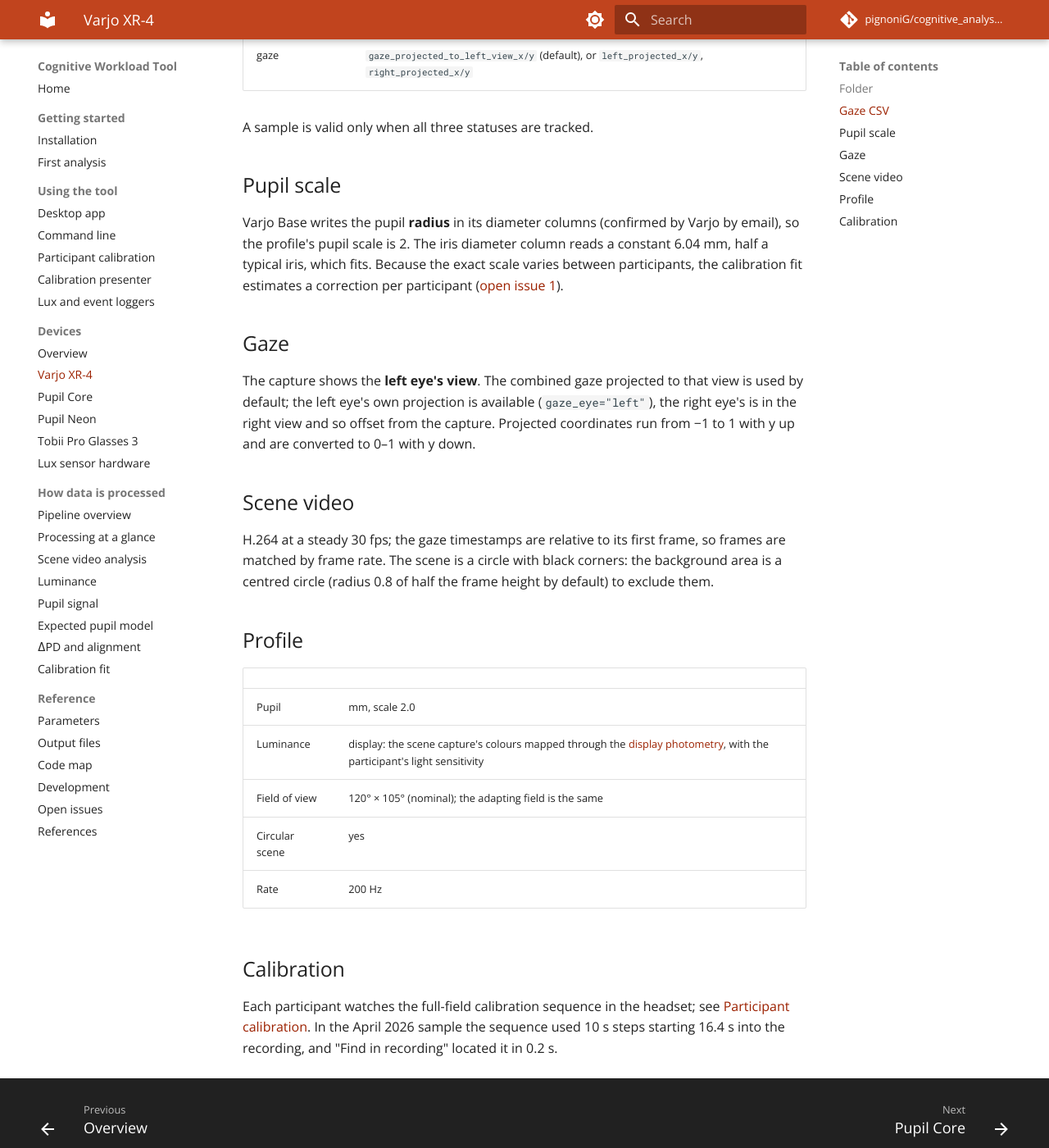
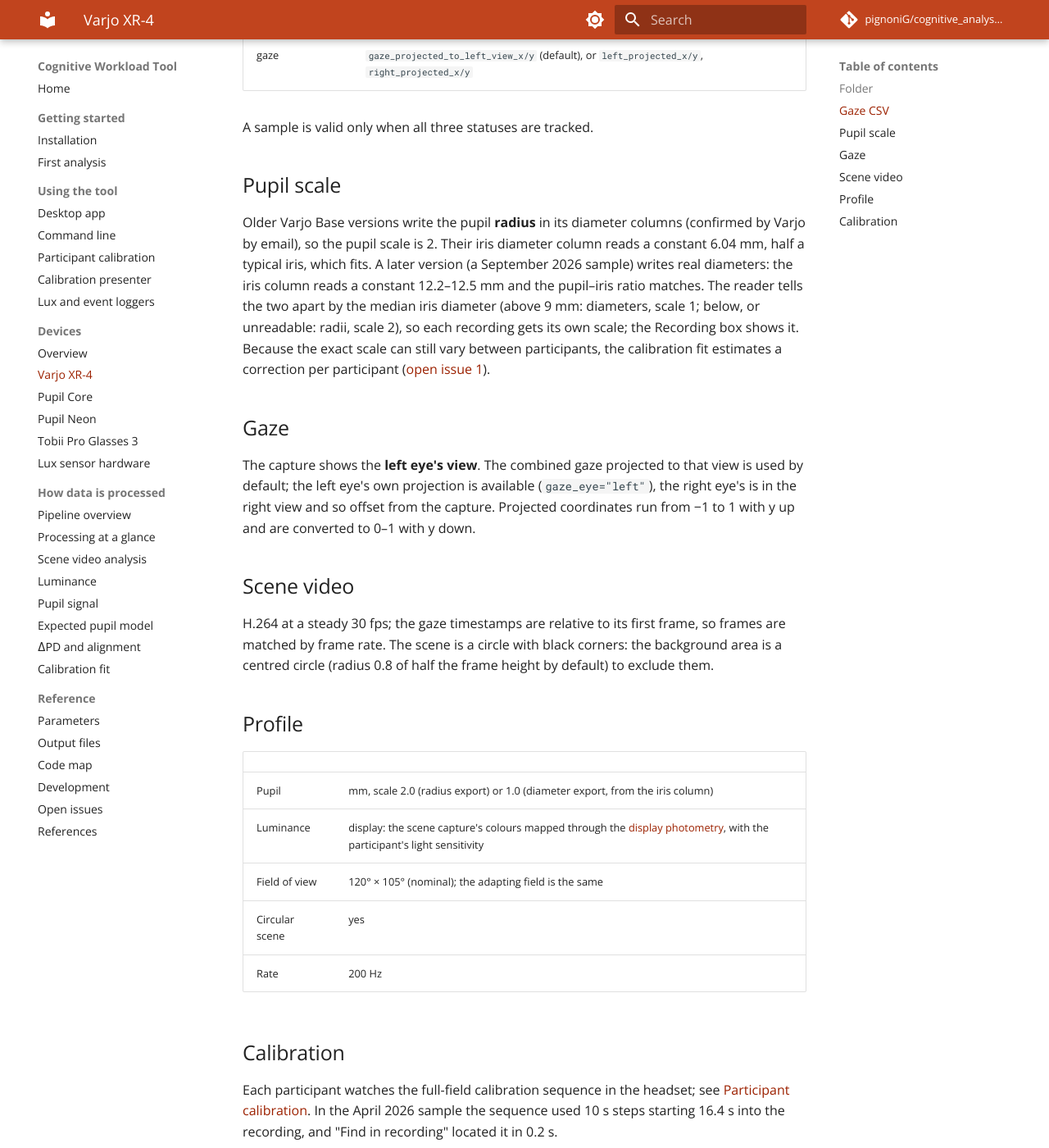
Before and after one commit to pignoniG/cognitive_analysis_tool, an MkDocs documentation site: the page built from docs/devices/varjo.md, in a window 1280 px wide and 1400 px high, scrolled down 827 px. Shown: the whole window at 82% size. Built offline with MkDocs 1.6.1 and Material for MkDocs 9.7.7, drawn with Linux system fonts in a browser that asks for light colours; comment, search, counter and statistics services are not loaded.

Commit message:
Varjo: take the pupil scale from the iris column, since a later Varjo Base writes diameters
Older exports hold the pupil radius (the iris column reads a constant 6.04 mm, half an iris) and the reader doubled it. A September 2026 export reads an iris of 12.2 to 12.5 mm and a pupil-iris ratio in the new units, so its pupil columns are diameters and doubling them made every pupil twice too large. The reader now sets the scale per recording from the median iris (above 9 mm: 1, below or unreadable: 2), so old exports are unchanged.

The docs and open issue 1 say so; on the new sample the fitted scale correction is still 0.54 to 0.72 rather than near 1, which is noted as open.

```diff
--- a/docs/devices/varjo.md
+++ b/docs/devices/varjo.md
@@ -29,9 +29,12 @@
 
 ## Pupil scale
 
-Varjo Base writes the pupil **radius** in its diameter columns (confirmed by Varjo by email), so the profile's
-pupil scale is 2. The iris diameter column reads a constant 6.04 mm, half a typical iris, which fits. Because the
-exact scale varies between participants, the calibration fit estimates a correction per participant
+Older Varjo Base versions write the pupil **radius** in its diameter columns (confirmed by Varjo by email), so the
+pupil scale is 2. Their iris diameter column reads a constant 6.04 mm, half a typical iris, which fits. A later
+version (a September 2026 sample) writes real diameters: the iris column reads a constant 12.2–12.5 mm and the
+pupil–iris ratio matches. The reader tells the two apart by the median iris diameter (above 9 mm: diameters, scale 1;
+below, or unreadable: radii, scale 2), so each recording gets its own scale; the Recording box shows it. Because the
+exact scale can still vary between participants, the calibration fit estimates a correction per participant
 ([open issue 1](../OPEN_ISSUES.md)).
 
 ## Gaze
@@ -50,7 +53,7 @@
 
 | | |
 |---|---|
-| Pupil | mm, scale 2.0 |
+| Pupil | mm, scale 2.0 (radius export) or 1.0 (diameter export, from the iris column) |
 | Luminance | display: the scene capture's colours mapped through the [display photometry](../processing/luminance.md#display-devices), with the participant's light sensitivity |
 | Field of view | 120° × 105° (nominal); the adapting field is the same |
 | Circular scene | yes |
```
Also changed, not shown: docs/OPEN_ISSUES.md (+7 -0 lines), docs/devices/index.md (+2 -2 lines), docs/index.md (+1 -1 lines), docs/processing/pupil-signal.md (+2 -1 lines), docs/reference/parameters.md (+1 -1 lines), 3 other files.
